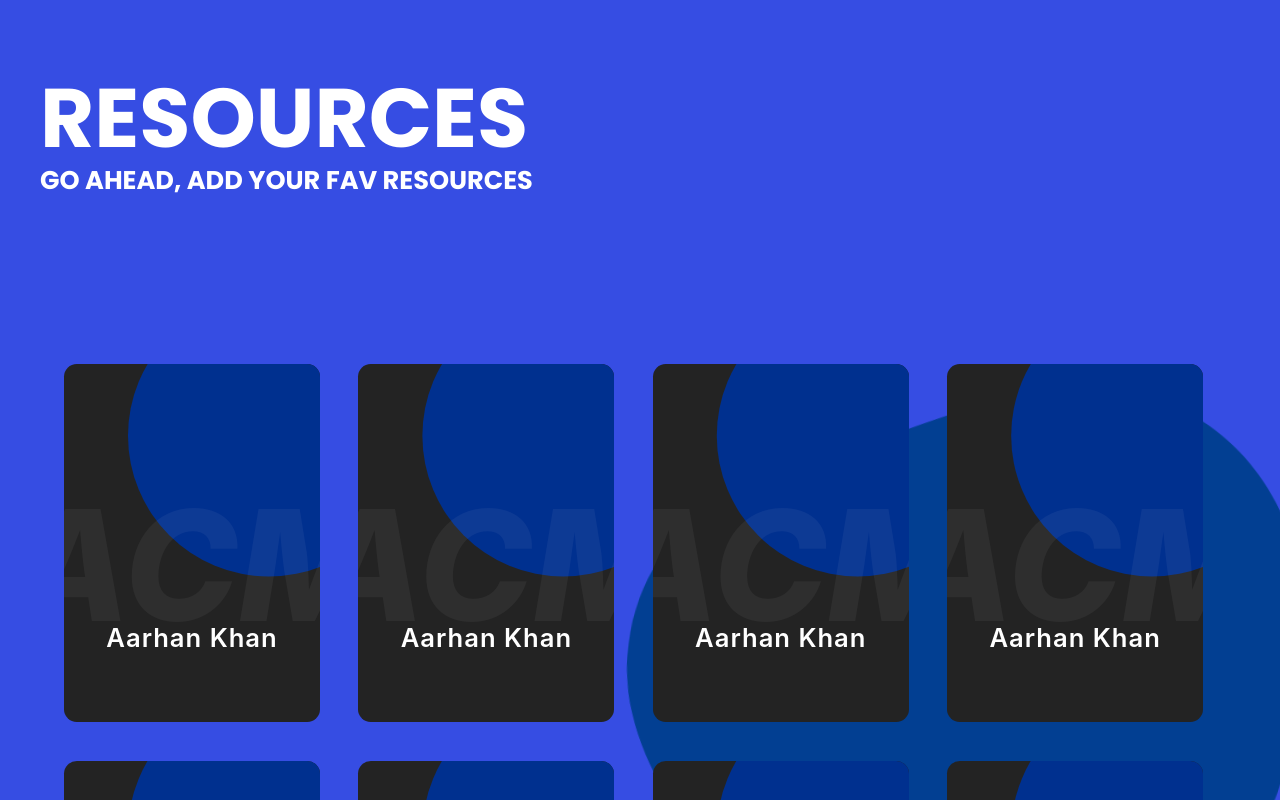
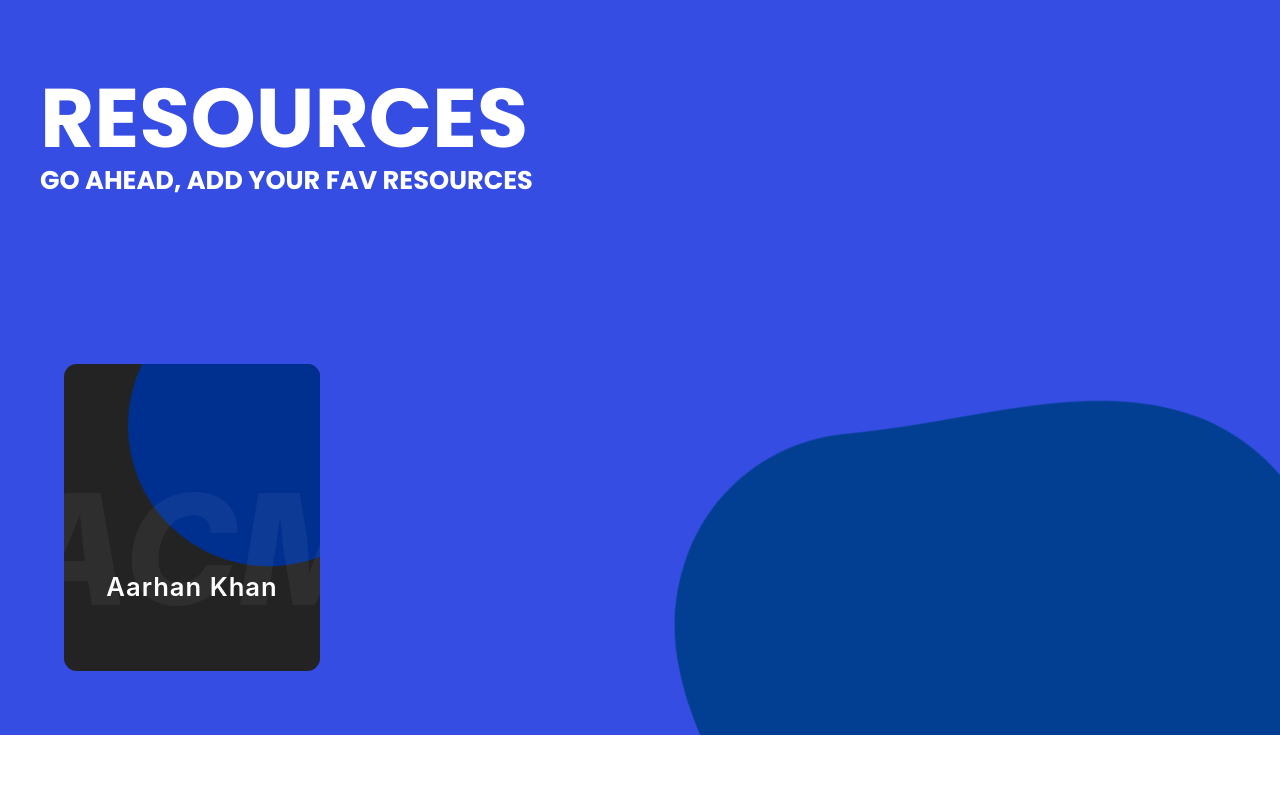
Before and after one commit to ACM-JUIT/Learning-Resources, a React (Create React App) app: page / in a window 1280 px wide. Shown: the top 800 px of the page. Built offline with nearby package versions, Linux system fonts and the light colour scheme.

Commit message:
updated readme.md

```diff
--- a/src/App.css
+++ b/src/App.css
@@ -1,4 +1,5 @@
 @import url('https://fonts.googleapis.com/css?family=Poppins:700');
+
 .App {
   margin: 0;
   padding: 0;
@@ -81,7 +82,7 @@
       margin: 0;
       padding: 0;
       width: 100vw;
-      height: 100%;
+      height: 200vw;
       overflow: hidden;
       position: relative;
       background: #364de3;
@@ -91,6 +92,7 @@
       align-items: flex-start;
       -ms-overflow-style: none;
     }
+
 }
 
 @media screen and (max-width: 380px) {
--- a/src/components/members/member.scss
+++ b/src/components/members/member.scss
@@ -1,7 +1,4 @@
 @import url('https://fonts.googleapis.com/css2?family=Poppins:ital,wght@0,100;0,200;0,300;0,400;0,500;0,600;0,700;0,800;0,900;1,100;1,200;1,300;1,400;1,500;1,600;1,700;1,800;1,900&display=swap');
-
-
-
 
 .container{
   position: relative;
@@ -10,7 +7,7 @@
 .container .card{
   position: relative;
   width: 20vw;
-  height: 28vw;
+  height: 24vw;
   background: #232323;
   border-radius: 1vw;
   overflow: hidden;
@@ -31,6 +28,8 @@
 .container .card:hover:before{
   clip-path: circle(20vw at 80% -20%);
 }
+
+
 
 .container .card:after{
   content: 'ACM';
--- a/src/data.js
+++ b/src/data.js
@@ -4,41 +4,4 @@ export const resourcesData = [
       brief: "developer of this site",
       link: "https://www.instagram.com/aarhan_._/",
     },
-    {
-        courseName: "Aarhan Khan",
-        brief: "developer of this site",
-        link: "https://www.instagram.com/aarhan_._/",
-    },
-    {
-        courseName: "Aarhan Khan",
-        brief: "developer of this site",
-        link: "https://www.instagram.com/aarhan_._/",
-    },
-    {
-        courseName: "Aarhan Khan",
-        brief: "developer of this site",
-        link: "https://www.instagram.com/aarhan_._/",
-    },
-    {
-        courseName: "Aarhan Khan",
-        brief: "developer of this site",
-        link: "https://www.instagram.com/aarhan_._/",
-    },
-    {
-        courseName: "Aarhan Khan",
-        brief: "developer of this site",
-        link: "https://www.instagram.com/aarhan_._/",
-    },
-    {
-        courseName: "Aarhan Khan",
-        brief: "developer of this site",
-        link: "https://www.instagram.com/aarhan_._/",
-    },
-    {
-        courseName: "Aarhan Khan",
-        brief: "developer of this site",
-        link: "https://www.instagram.com/aarhan_._/",
-    },
-
-
   ];
```
Also changed, not shown: 1 other file (tests, documents, lock files or other folders).
